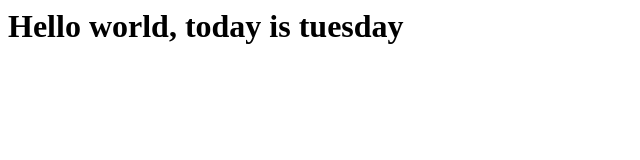
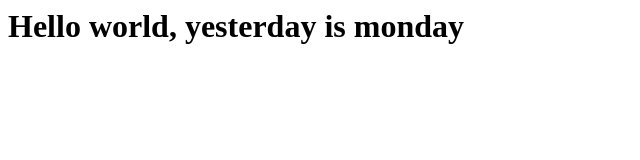
Before and after one commit to nsatwik/refactored-umbrella, a plain HTML site: page index.html in a window 1280 px wide. Shown: the whole page, without its empty margins (0-640 px from the left). Drawn offline with Linux system fonts and the light colour scheme.

Commit message:
modified-html

```diff
--- a/index.html
+++ b/index.html
@@ -1,4 +1,4 @@
 
 <html>
-	<h1> Hello world, today is tuesday </h1>
+	<h1> Hello world, yesterday is monday</h1>
 </html>
```
